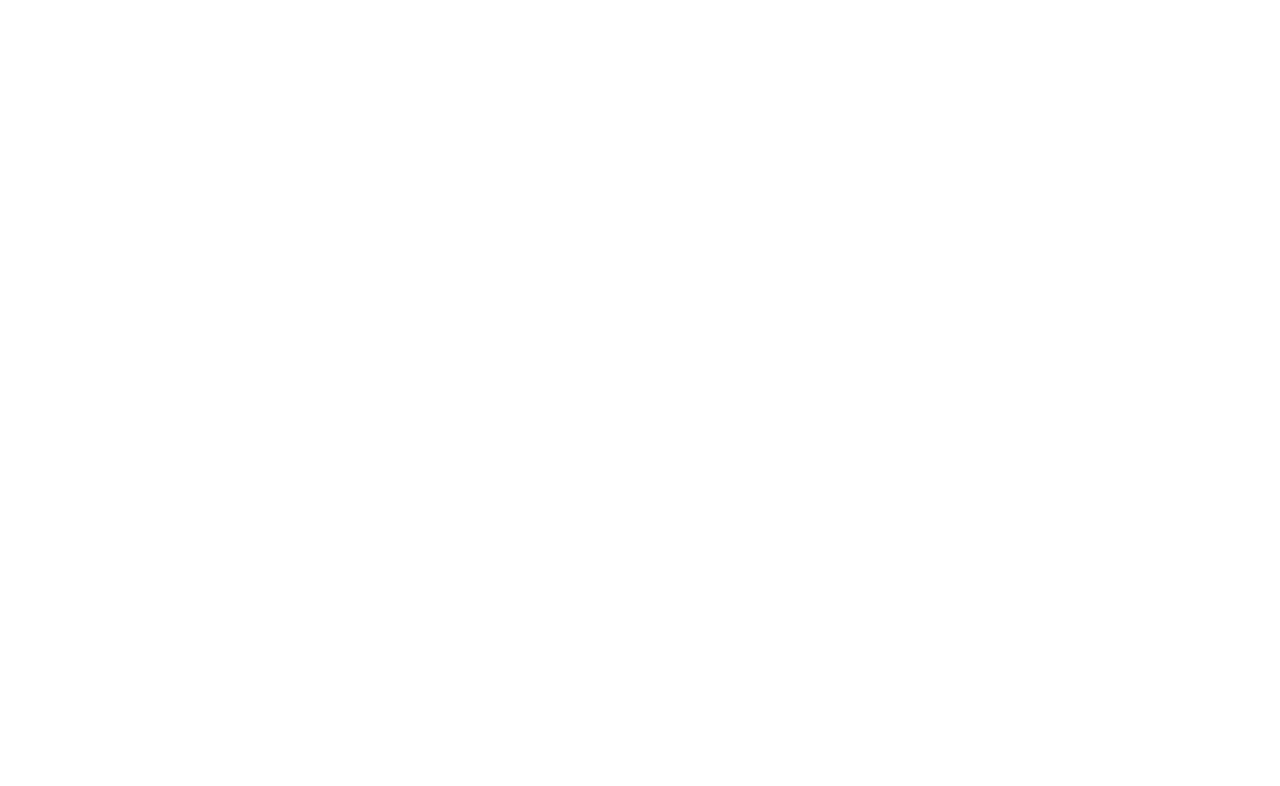
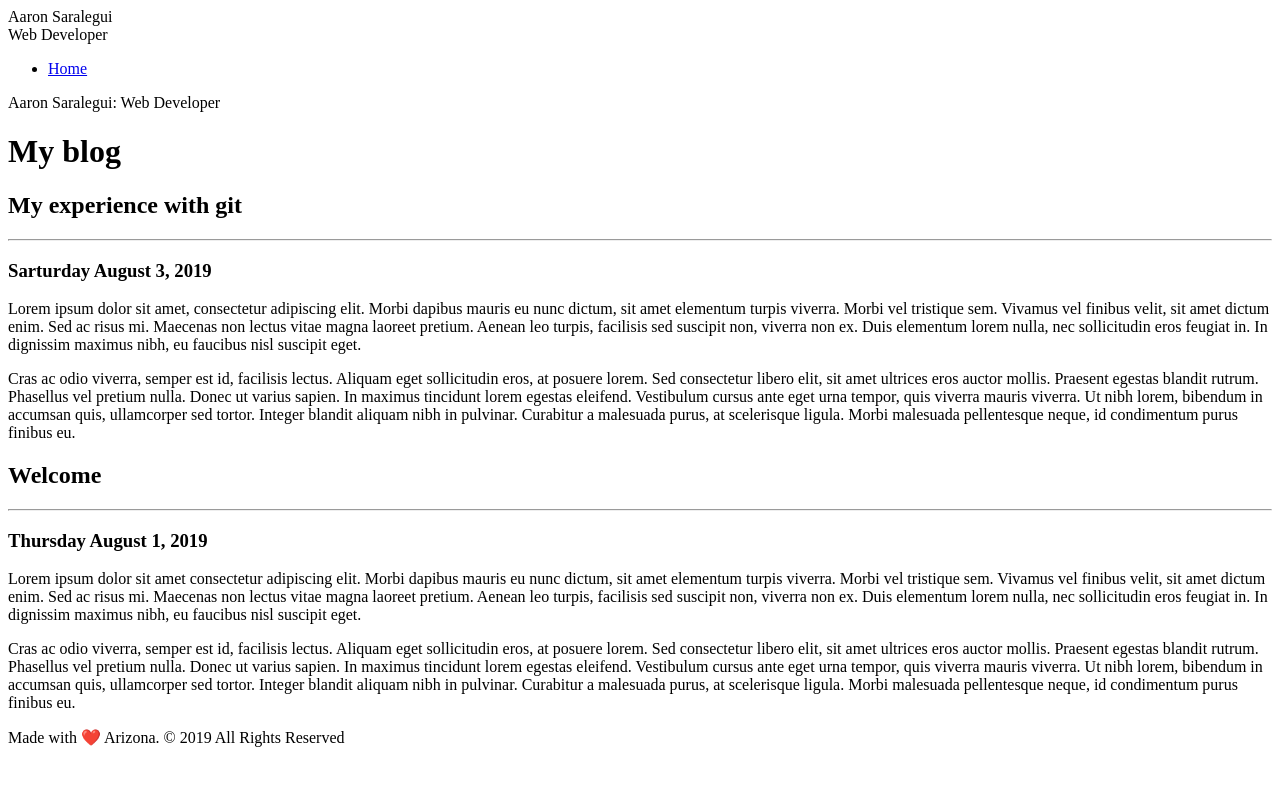
Before and after one commit to acsaralegui/personal-blog, a plain HTML site: page index.html in a window 1280 px wide. Drawn offline with Linux system fonts and the light colour scheme.

Commit message:
Add required HTML elements to the blog page skeleton.

```diff
--- a/index.html
+++ b/index.html
@@ -7,6 +7,75 @@
   <title>Aaron Saralegui - Web Developer</title>
 </head>
 <body>
+  <div class="parent">
+    <div class="wrapper">
+      <nav>
+        <div class="inner-wrap">
+          <div class="site-header">Aaron Saralegui</div>
+          <div class="site-subheader">Web Developer</div>
+          <ul class="site-navigation">
+            <li><a href="index.html">Home</a></li>
+          </ul>
+        </div>
+      </nav>
+      <main>
+        <div class="menu">
+          <div class="menu-icon" id="sidebarCollapse">
+            <span class="mobile-header">Aaron Saralegui: Web Developer</span>
+          </div>
+        </div>
+        <h1>My blog</h1>
+        <article>
+          <h2>My experience with git</h2>
+          <hr />
+          <h3>Sarturday August 3, 2019</h3>
+          <p>
+            Lorem ipsum dolor sit amet, consectetur adipiscing elit. Morbi dapibus mauris eu nunc
+            dictum, sit amet elementum turpis viverra. Morbi vel tristique sem. Vivamus vel finibus velit, sit amet
+            dictum enim. Sed ac risus mi. Maecenas non lectus vitae magna laoreet pretium. Aenean leo turpis, facilisis
+            sed suscipit non, viverra non ex. Duis elementum lorem nulla, nec sollicitudin eros feugiat in. In
+            dignissim maximus nibh, eu faucibus nisl suscipit eget.
+          </p>
+          <p>
+           Cras ac odio viverra, semper est id, facilisis lectus. Aliquam eget sollicitudin eros, at posuere lorem.
+            Sed consectetur libero elit, sit amet ultrices eros auctor mollis. Praesent egestas blandit rutrum. Phasellus vel pretium nulla. Donec ut varius sapien. In maximus tincidunt lorem egestas eleifend. Vestibulum cursus ante
+            eget urna tempor, quis viverra mauris viverra. Ut nibh lorem, bibendum in accumsan quis, ullamcorper sed
+            tortor. Integer blandit aliquam nibh in pulvinar. Curabitur a malesuada purus, at scelerisque ligula. Morbi
+            malesuada pellentesque neque, id condimentum purus finibus eu.
+          </p>
+        </article>
+        <article>
+          <h2>Welcome</h2>
+          <hr />
+          <h3>Thursday August 1, 2019</h3>
+          <p>
+            Lorem ipsum dolor sit amet consectetur adipiscing elit. Morbi dapibus mauris eu nunc
+            dictum, sit amet elementum turpis viverra. Morbi vel tristique sem. Vivamus vel finibus velit, sit amet
+            dictum enim. Sed ac risus mi. Maecenas non lectus vitae magna laoreet pretium. Aenean leo turpis, facilisis
+            sed suscipit non, viverra non ex. Duis elementum lorem nulla, nec sollicitudin eros feugiat in. In
+            dignissim
+            maximus nibh, eu faucibus nisl suscipit eget.
+          </p>
+          <p>
+            Cras ac odio viverra, semper est id, facilisis lectus. Aliquam eget sollicitudin eros, at posuere lorem.
+            Sed
+            consectetur libero elit, sit amet ultrices eros auctor mollis. Praesent egestas blandit rutrum. Phasellus
+            vel
+            pretium nulla. Donec ut varius sapien. In maximus tincidunt lorem egestas eleifend. Vestibulum cursus ante
+            eget urna tempor, quis viverra mauris viverra. Ut nibh lorem, bibendum in accumsan quis, ullamcorper sed
+            tortor. Integer blandit aliquam nibh in pulvinar. Curabitur a malesuada purus, at scelerisque ligula. Morbi
+            malesuada pellentesque neque, id condimentum purus finibus eu.
+          </p>
+        </article>
+        <footer>
+          Made with ❤️ Arizona. © 2019 All Rights Reserved
+        </footer>
+
+      </main>
+
+    </div>
+  </div>
+
 
 </body>
 </html>
```
